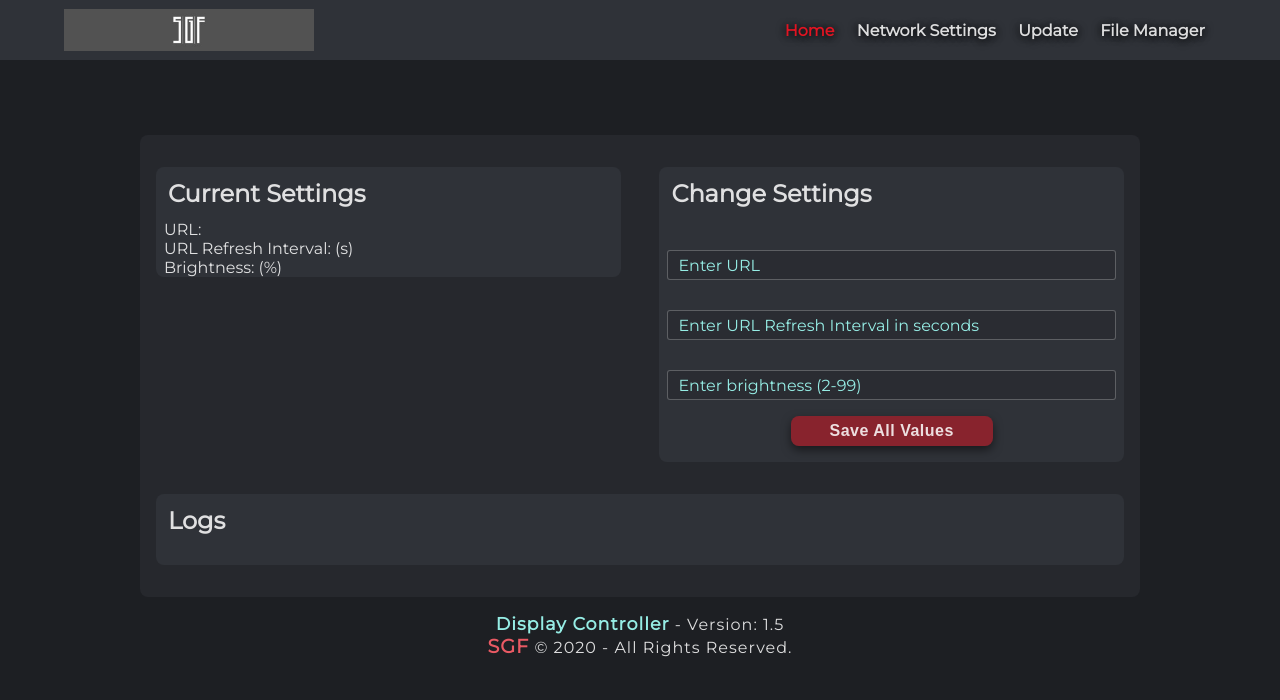
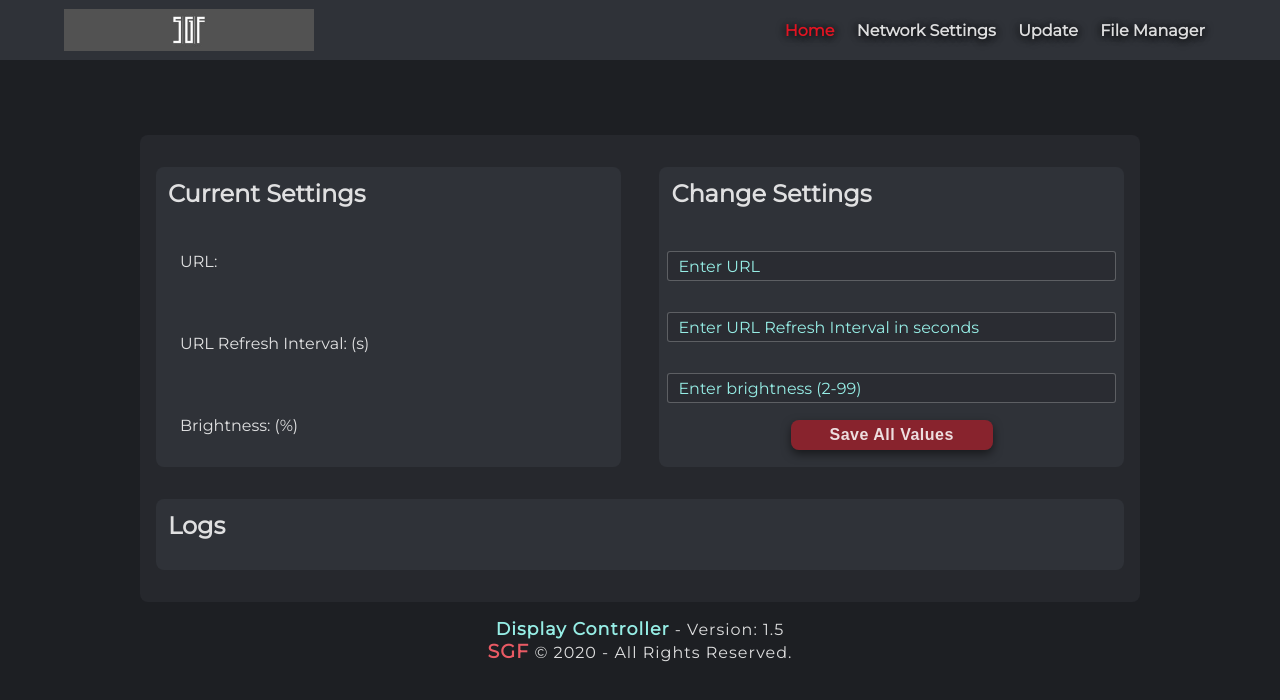
Before and after one commit to GeorgeFlorian/Finished_link_project, a Vue app: page /home in a window 1280 px wide. Shown: the top 700 px of the page. Built offline with nearby package versions, Linux system fonts and the light colour scheme.

Commit message:
Fixed submit redirect

```diff
--- a/src/App.vue
+++ b/src/App.vue
@@ -148,6 +148,7 @@ section h1 {
 }
 
 .top_container {
+  height: 300px;
   display: flex;
   justify-content: space-between;
   align-items: flex-start;
--- a/src/components/ShellExec.vue
+++ b/src/components/ShellExec.vue
@@ -41,8 +41,8 @@ export default {
 
 <style scoped>
 #wrapper {
-  width: 500px;
-  height: 150px;
+  width: auto;
+  height: auto;
   margin: 0 auto;
   display: flex;
   flex-direction: column;
--- a/src/views/DHCP.vue
+++ b/src/views/DHCP.vue
@@ -75,17 +75,24 @@ export default {
   },
   methods: {
     sendData: function() {
-      if(!this.visible) {
+      if (!this.visible) {
         // nothing
       }
       if (this.ssid === "" || this.password === "") return;
       let currentUrl = window.location.pathname;
-      console.log("currentUrl:");
-      console.log(currentUrl);
+      // console.log("currentUrl:");
+      // console.log(currentUrl);
       server
         .post(currentUrl, { ssid: this.ssid, password: this.password })
         .then(res => {
-          console.log(res);
+          // console.log(res.status);
+          if (res.status == 200) {
+            // change alert() into something more pleasant
+            alert("Settings have been saved.");
+            this.$router.go();
+          } else {
+            alert("Something went wrong. Please try again");
+          }
         })
         .catch(err => {
           console.log(err);
@@ -97,6 +104,9 @@ export default {
 
 <style scoped>
 /* DHCP and Static IP Pages - START */
+.top_container {
+  height: auto;
+}
 
 .mid_container .inner_container form {
   justify-content: flex-start;
--- a/src/views/Home.vue
+++ b/src/views/Home.vue
@@ -64,5 +64,7 @@ export default {
 </script>
 
 <style scoped>
-
+  .left_container p {
+      padding: 1em;
+  }
 </style>
--- a/src/views/Static.vue
+++ b/src/views/Static.vue
@@ -224,6 +224,9 @@ export default {
 
 <style scoped>
 /* DHCP and Static IP Pages - START */
+.top_container {
+  height: auto;
+}
 
 .mid_container .inner_container form {
   justify-content: flex-start;
```
Also changed, not shown: 2 other files (tests, documents, lock files or other folders).
